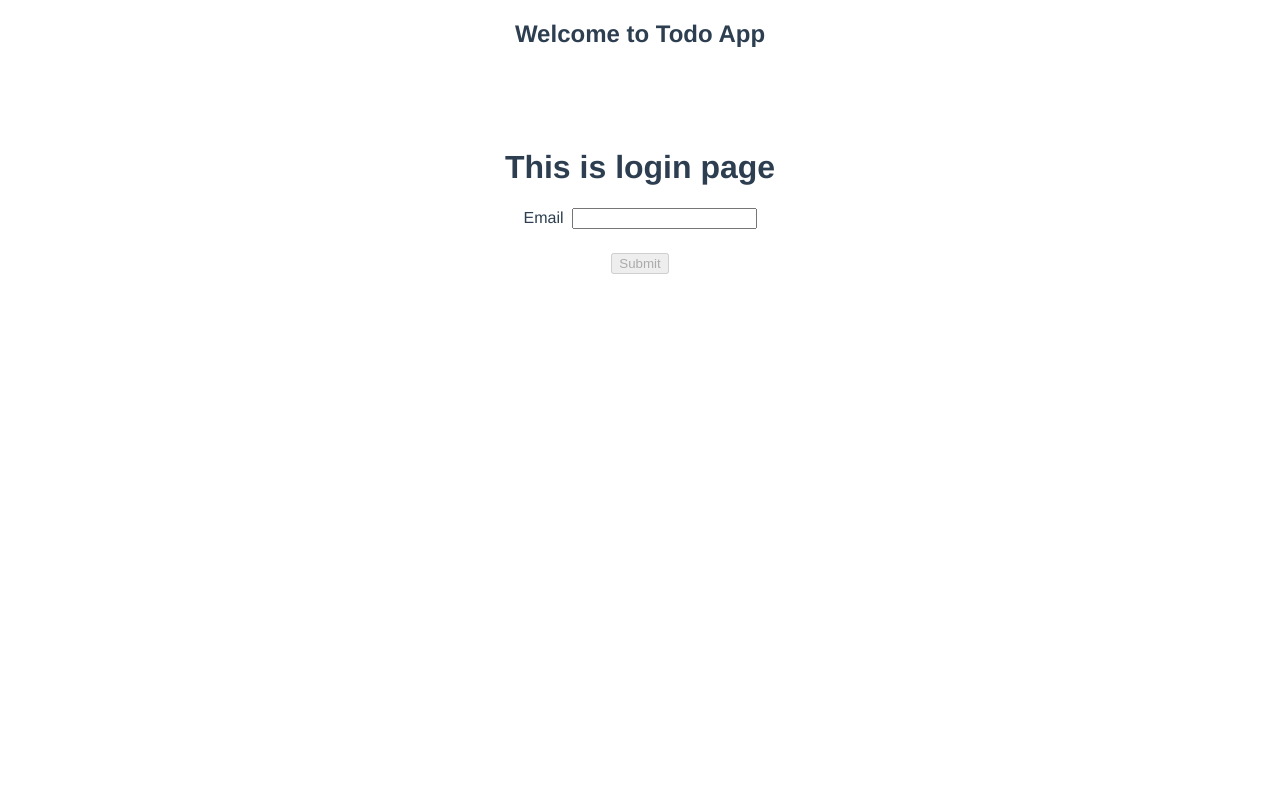
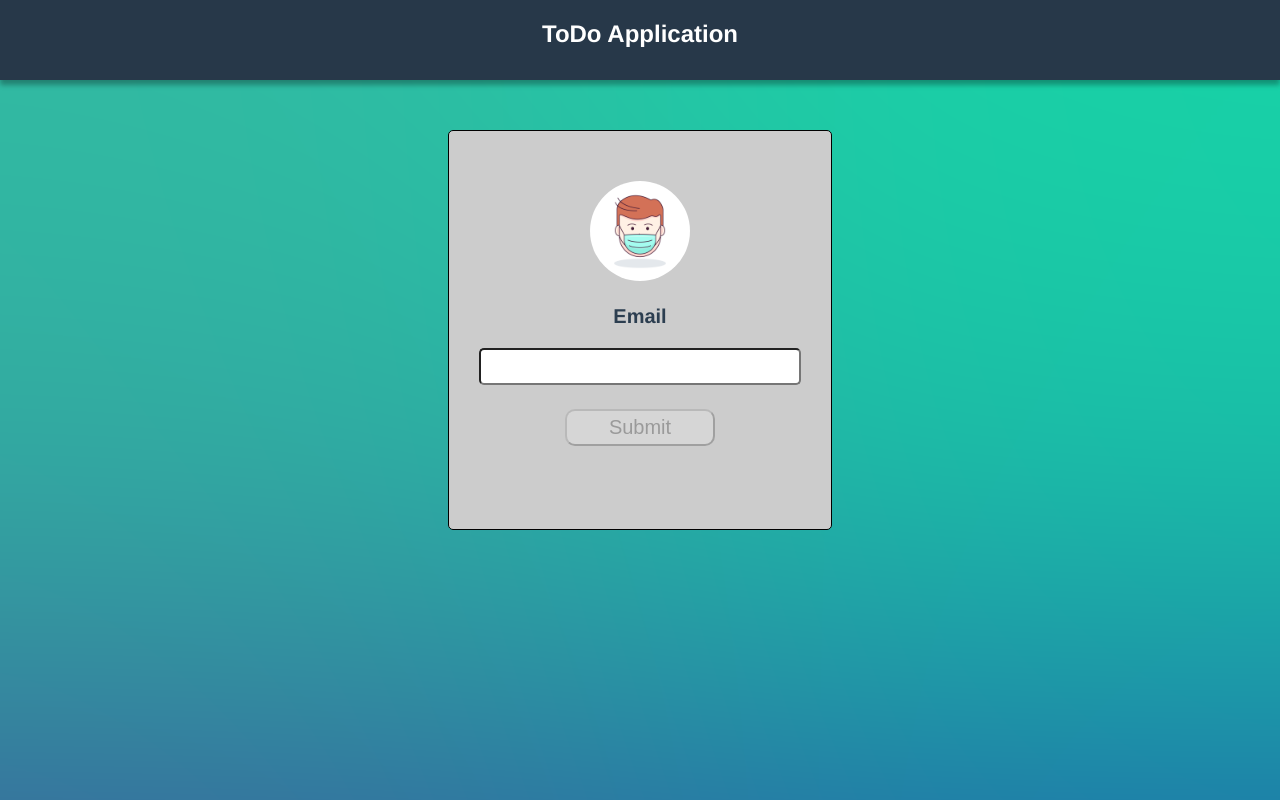
Before and after one commit to IlyaKirsanov/todo-vue, a Vue app: page /login in a window 1280 px wide. Built offline with nearby package versions, Linux system fonts and the light colour scheme.

Commit message:
some fixes and basics styles

```diff
--- a/public/index.html
+++ b/public/index.html
@@ -4,6 +4,7 @@
     <meta charset="utf-8">
     <meta http-equiv="X-UA-Compatible" content="IE=edge">
     <meta name="viewport" content="width=device-width,initial-scale=1.0">
+    <link rel="stylesheet" href="https://cdnjs.cloudflare.com/ajax/libs/font-awesome/4.7.0/css/font-awesome.min.css">
     <link rel="icon" href="<%= BASE_URL %>favicon.ico">
     <title><%= htmlWebpackPlugin.options.title %></title>
   </head>
--- a/src/App.vue
+++ b/src/App.vue
@@ -9,12 +9,17 @@ export default {};
 </script>
 
 <style lang="scss">
+* {
+  margin: 0;
+  padding: 0;
+  box-sizing: border-box;
+}
 #app {
   font-family: Avenir, Helvetica, Arial, sans-serif;
-  -webkit-font-smoothing: antialiased;
-  -moz-osx-font-smoothing: grayscale;
   text-align: center;
   color: #2c3e50;
+  background:url('./assets/background.png') 0 0/cover no-repeat fixed;
+  height: 100vh;
 }
 
 #nav {
@@ -29,4 +34,55 @@ export default {};
     }
   }
 }
+.button {
+  font-size: 20px;
+  display: inline-block;
+  width: 150px;
+  border-radius: 10px;
+  padding: 5px 20px;
+  cursor: pointer;
+
+  &:active {
+    transform: translateY(5px) scale(0.95);
+  }
+}
+
+.btn {
+  background-color: DodgerBlue; /* Blue background */
+  border: none; /* Remove borders */
+  color: white; /* White text */
+  padding: 12px 16px; /* Some padding */
+  font-size: 16px; /* Set a font size */
+  cursor: pointer; /* Mouse pointer on hover */
+}
+
+/* Darker background on mouse-over */
+.btn:hover {
+  background-color: RoyalBlue;
+}
+
+.button-icon {
+  background-color: #001221;
+  margin-right:10px ;
+  border: none; /* Remove borders */
+  color: #ccc; /* White text */
+  width: 50px;
+  height: 50px;
+  font-size: 30px;
+  font-weight: bold;
+  cursor: pointer;
+  &:active {
+    transform: translateY(5px) scale(0.95);
+  }
+}
+
+.button-icon__add {
+
+  position: absolute;
+  bottom: 20px;
+  right: 20px;
+  border-radius:50%;
+
+
+}
 </style>
--- a/src/components/Header.vue
+++ b/src/components/Header.vue
@@ -1,9 +1,9 @@
 <template>
-  <div>
-    <h2>Welcome to Todo App</h2>
-    <div id="nav">
-      <span>{{ email }}</span>
-      <button @click="logout" v-if="email">Log Out</button>
+  <div class="header">
+    <h2>ToDo Application</h2>
+    <div class="header__content">
+      <span >{{ email }}</span>
+      <button class="button" @click="logout" v-if="email">Log Out</button>
     </div>
   </div>
 </template>
@@ -14,8 +14,31 @@ export default {
   methods: {
     logout() {
       localStorage.removeItem("email");
+      localStorage.removeItem("todos");
       this.$router.push("/login");
     },
   },
 };
 </script>
+
+<style lang="scss" scoped>
+.header{
+  height: 80px;
+  background-color: #273849;
+  padding: 20px;
+  color: #fff;
+  box-shadow: 0 5px 5px rgba(0,0,0,.3);
+  &__content{
+    margin: -25px 20px 0 20px;
+    display: flex;
+    justify-content: space-between;
+
+    span{
+      font-size: 20px;
+      font-weight: bold;
+    }
+  }
+}
+
+
+</style>
--- a/src/components/LoginForm.vue
+++ b/src/components/LoginForm.vue
@@ -1,8 +1,11 @@
 <template>
-  <div>
+  <div class="form-cotainer">
+
+    <img src="../assets/129-wear-mask.png">
+    <div class="from-wrapper">
       <form @submit.prevent="submitUser()">
 
-      <div class="field">
+        <div class="field" >
           <label for="">Email</label>
           <input
             type="text"
@@ -12,20 +15,19 @@
           />
         </div>
 
-      <div v-if="isEmailError">
+        <div class="error-message" v-show="isEmailError">
           Please input valid email
         </div>
 
-      <button type="submit" :disabled="!isEmailValid">
+        <button class="button" type="submit" :disabled="!isEmailValid">
           Submit
         </button>
-
       </form>
+    </div>
   </div>
 </template>
 
 <script>
-
 const emailCheckRegex = /^.+@.+\..+$/;
 
 export default {
@@ -55,7 +57,6 @@ export default {
   },
   methods: {
     submitUser() {
-
       if (!this.isEmailValid) {
         return;
       }
@@ -63,22 +64,72 @@ export default {
       alert("Email successful submitted");
       localStorage.setItem("email", JSON.stringify(this.userEmail));
       this.$router.push("/");
-
     },
   },
 };
 </script>
 
-<style scoped>
+<style scoped lang="scss">
+.form-cotainer {
+  height: 400px;
+  width: 30%;
+  min-width: 300px;
+  border: 1px solid black;
+  border-radius: 5px;
+  margin: 50px auto;
+  padding: 30px;
+  background-color: #ccc;
+
+  img{
+    margin: 20px 0;
+    width: 100px;
+    border-radius: 50%;
+  }
+
+  form{
+    display: flex;
+    flex-direction: column;
+    align-items: stretch;
+    flex: 0 0 auto;
+
+    button{
+      align-self: center;
+    }
+  }
+}
+
 .field {
   margin-bottom: 24px;
+  display: flex;
+  flex-direction: column;
 }
 
 .field > label {
-  margin-right: 8px;
+  margin-bottom: 20px;
+  font-size: 20px;
+  font-weight: bold;
 }
+.field > input {
+
+  padding: 5px 10px;
+  font-size: 20px;
+  border-radius: 5px;
+}
+
 
 .error {
   border-color: red;
 }
+.error-message{
+  width: 50%;
+  background-color: red;
+  padding: 5px;
+  border-radius: 5px;
+  font-weight:bold;
+  margin:0 auto 20px auto ;
+  box-shadow: 0 3px 3px rgba(0,0,0,.3);
+}
+
+
+
 </style>
--- a/src/components/TodoForm.vue
+++ b/src/components/TodoForm.vue
@@ -10,7 +10,7 @@
       </div>
 
       <div>
-        <label for="">Title</label>
+        <label for="">Description</label>
         <textarea v-model="selectedTodo.description" type="text" />
       </div>
 
@@ -24,7 +24,7 @@
       </div>
 
       <div>
-        <label for="">Title</label>
+        <label for="">Description</label>
         <textarea v-model="description" type="text" />
       </div>
 
@@ -72,7 +72,14 @@ export default {
       todo.description = ev.target[1].value;
       localStorage.setItem("todos", JSON.stringify(todos));
 
+      this.todo = "";
+      this.clearSelectedTodo();
       this.closeForm();
+    },
+
+    clearSelectedTodo() {
+
+      this.$emit("clearSelected", null );
     },
 
     closeForm() {
--- a/src/components/TodoList.vue
+++ b/src/components/TodoList.vue
@@ -1,46 +1,38 @@
 <template>
-  <!-- <div class="hello">
-   <h3>ToDo List Component</h3>
-    <ul>
-      <li v-for="todo in todos" :key="todo" >{{todo}}</li>
-    </ul>
+  <div class="todolist-container">
+    <h2>ToDo List Component</h2>
 
-    <button @click="showTodoForm = !showTodoForm">Add Todo</button>
-    <TodoForm v-if="showTodoForm === true" @saveTodo="todos.push($event)" :showForm="showTodoForm" />
+    <div class="layout">
+      <div class="card" v-for="(todo, index) in todos" :key="todo.id">
+        <div class="card-controls">
+          <button class="button-icon" @click="editTodo(index)"><i class="fa fa-pencil"></i></button>
+          <button class="button-icon" @click="removeTodo(index)"><i class="fa fa-trash"></i></button>
 
-  </div> -->
-  <div>
-    <h3>ToDo List Component</h3>
-
-    <div class="wrap">
-      <hr />
-
-      <div v-for="(todo, index) in todos" :key="todo.id">
-        <span>{{ index + 1 }} / </span>
-        <span>{{ todo.title }} /</span>
-        <span>{{ todo.description }}</span>
-        <button @click="removeTodo(index)">Remove</button>
-        <button @click="editTodo(index)">Edit</button>
-        <input type="checkbox" v-model="todo.isComplete" />
+        </div>
+        <div class="card-content">
+          <h3 class="title">{{ todo.title }}</h3>
+          <p class="description">{{ todo.description }}</p>
+        </div>
+      </div>
     </div>
 
-      <button @click="showTodoForm = !showTodoForm">Add Todo</button>
+    <button class="button-icon button-icon__add" @click="showTodoForm = !showTodoForm"><i class="fa fa-plus"></i></button>
 
     <TodoForm
       :showTodoForm="showTodoForm"
       :todos="todos"
       :selectedTodo="selectedTodo"
       @hideForm="showTodoForm = $event"
+      @clearSelected="selectedTodo=$event"
       v-if="showTodoForm === true"
     ></TodoForm>
-    </div>
   </div>
 </template>
 
 <script>
 import TodoForm from "@/components/TodoForm";
 export default {
-  props:['defaultTodos'],
+  props: ["defaultTodos"],
   components: {
     TodoForm,
   },
@@ -57,7 +49,7 @@ export default {
     const data = await localStorage.getItem("todos");
     if (data) {
       this.todos = JSON.parse(data);
-    } else{
+    } else {
       this.todos = this.defaultTodos;
     }
   },
@@ -69,25 +61,94 @@ export default {
     editTodo(index) {
       this.selectedTodo = this.todos[index];
       this.showTodoForm = true;
-    }
+    },
   },
 };
 </script>
 
 <!-- Add "scoped" attribute to limit CSS to this component only -->
 <style scoped lang="scss">
-h3 {
+.todolist-container {
+  width: 90%;
+  margin: 0 auto;
+  padding: 0.5em 0;
+
+}
+
+.layout {
+  display: grid;
+  grid-template-columns: repeat(4, 1fr);
+  grid-gap: 1em;
+  margin: 0 auto;
+  padding: 0;
+}
+
+.card {
+  margin: 1%;
+  width: 90%;
+
+  background-color: #ccc;
+  border: 2px solid rgb(173, 223, 169);
+
+  display: flex;
+  flex-direction: column;
+
+  .card-controls{
+    background-color: #516275;
+    padding: 5px;
+    display: flex;
+    align-items: center;
+    justify-content: flex-end;
+    border-bottom: 1px solid #000;
+  }
+
+  .card-content {
+
+    text-align: left;
+    width: 90%;
+    margin: 0 auto;
+    display: flex;
+    flex-direction: column;
+
+    .title{
+      margin-top: 10px;
+    }
+
+    .description{
+      margin: 5px 0;
+      flex: 0 1 100px;
+    }
+  }
+
+  &:last-of-type{
+    flex-grow: 0;
+  }
+}
+h2 {
   margin: 40px 0 0;
 }
-ul {
-  list-style-type: none;
-  padding: 0;
+
+
+/* .todolist-container {
+  width: 80%;
+  margin: 0 auto;
 }
-li {
-  display: inline-block;
-  margin: 0 10px;
+
+.layout {
+  display: flex;
+  flex-wrap: wrap;
+  margin: 0 -5px;
+  justify-content: center;
+  flex: 0 0 auto;
 }
-a {
-  color: #42b983;
+
+.card {
+  padding: 10px 15px;
+  margin: 10px;
+  background-color: #ccc;
+  border: 1px solid #000;
 }
+h2 {
+  margin: 40px 0 0;
+} */
 </style>
--- a/src/views/Login.vue
+++ b/src/views/Login.vue
@@ -1,7 +1,6 @@
 <template>
-  <div class="about">
+  <div>
     <Header></Header>
-    <h1>This is login page</h1>
     <LoginForm></LoginForm>
   </div>
 </template>
```
Also changed, not shown: src/assets/129-wear-mask.png (added), src/assets/background.png (added). Lines whose indentation alone changed are shown as unchanged.
